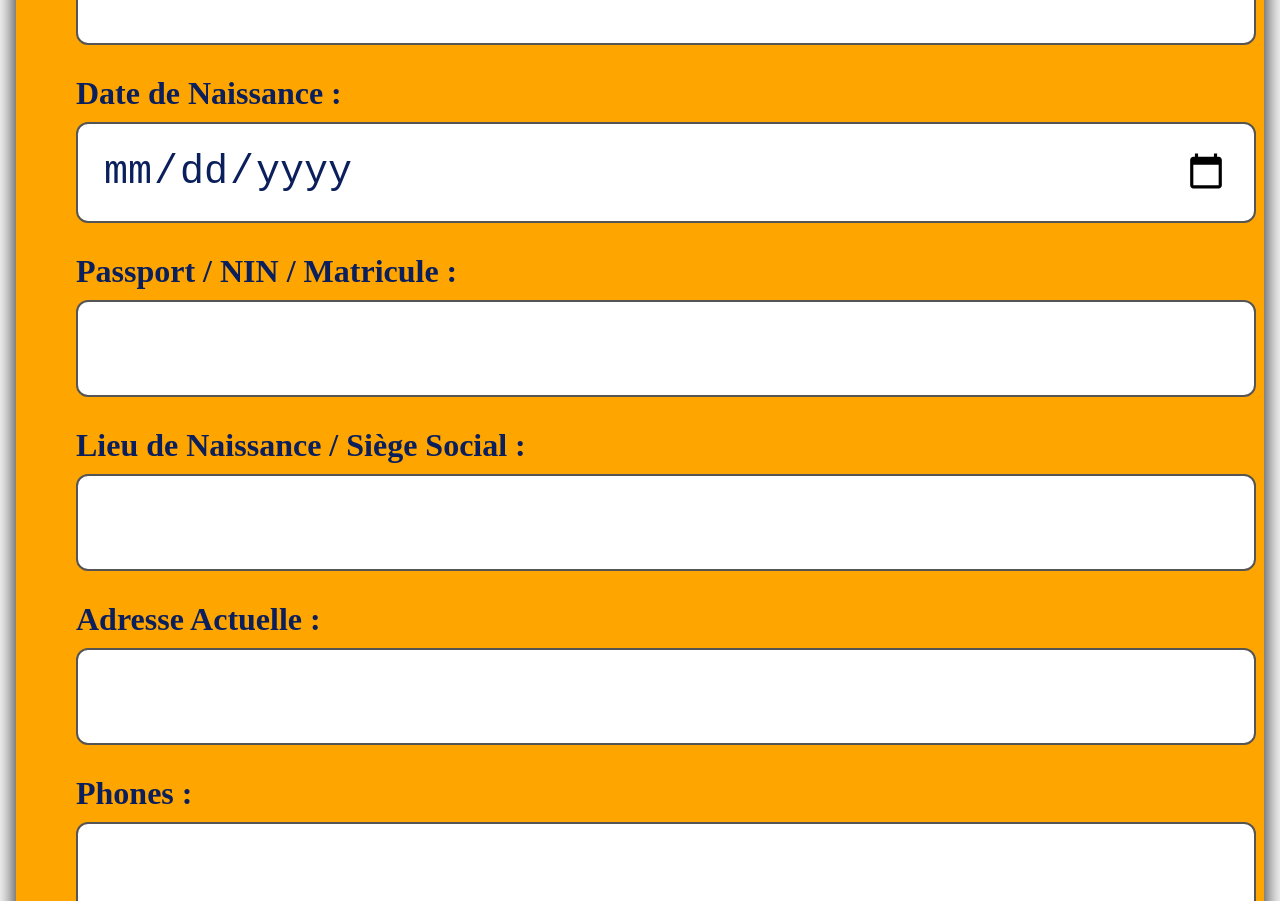
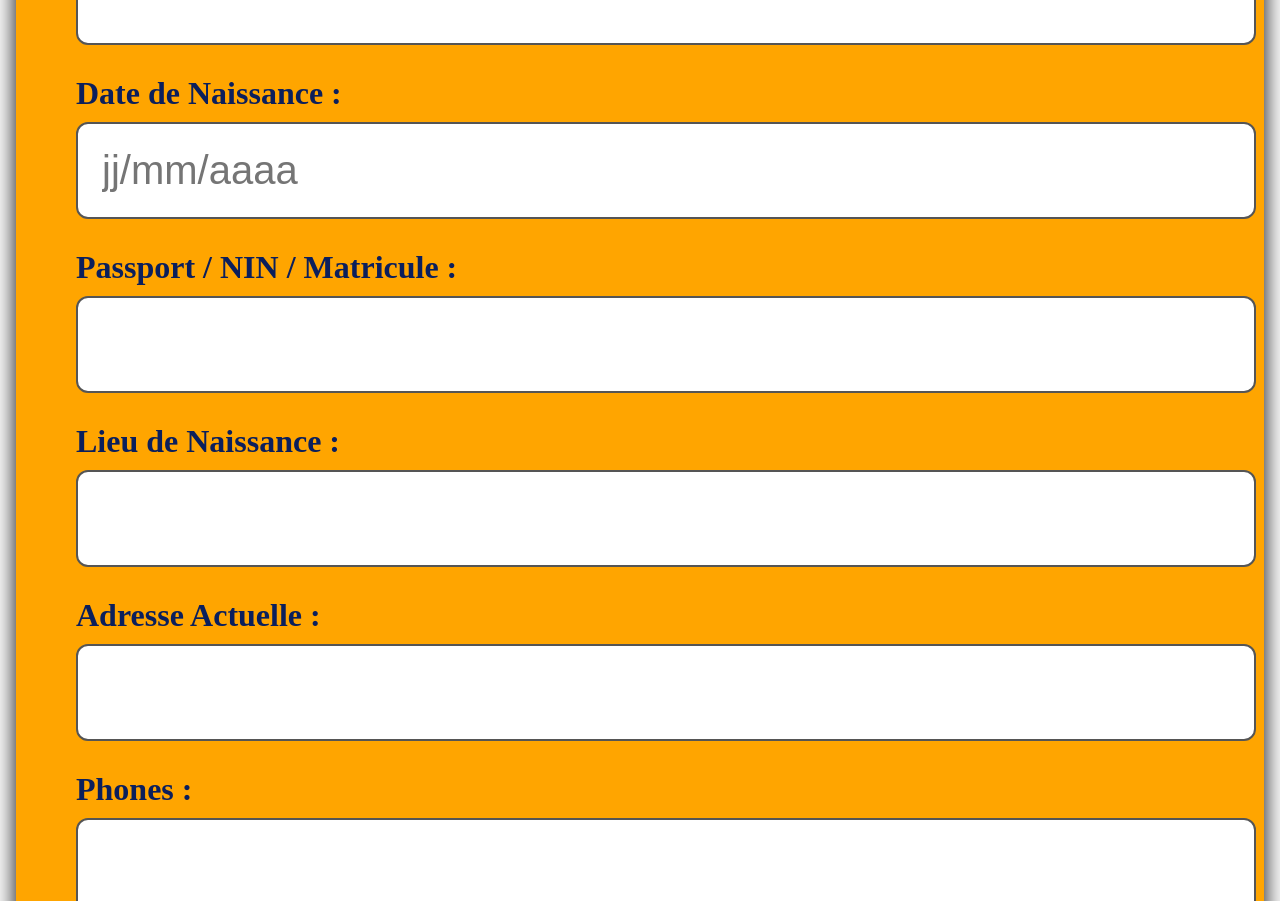
Before and after one commit to molha509/molha, a website: page devenirmembresmolha.html in a window 1280 px wide. Shown: the part 1500-2401 px from the top of the page. Drawn offline with Linux system fonts and the light colour scheme.

Commit message:
Update devenirmembresmolha.html

```diff
--- a/devenirmembresmolha.html
+++ b/devenirmembresmolha.html
@@ -60,12 +60,22 @@
         <input type="text" id="departement" name="departement" required>
 
         <label>Date de Naissance :</label>
-        <input type="date" id="datenaissance" name="dateNaissance" required>
+
+<input
+    type="text"
+    id="datenaissance"
+    name="dateNaissance"
+    placeholder="jj/mm/aaaa"
+    inputmode="numeric"
+    maxlength="10"
+    required
+    class="date-input"
+>
 
         <label>Passport / NIN / Matricule :</label>
         <input type="text" id="identite" name="PassportNinMatricule">
 
-        <label>Lieu de Naissance / Siège Social :</label>
+        <label>Lieu de Naissance :</label>
         <input type="text" id="lieunaissance" name="lieuNaissance">
 
         <label>Adresse Actuelle :</label>
```
